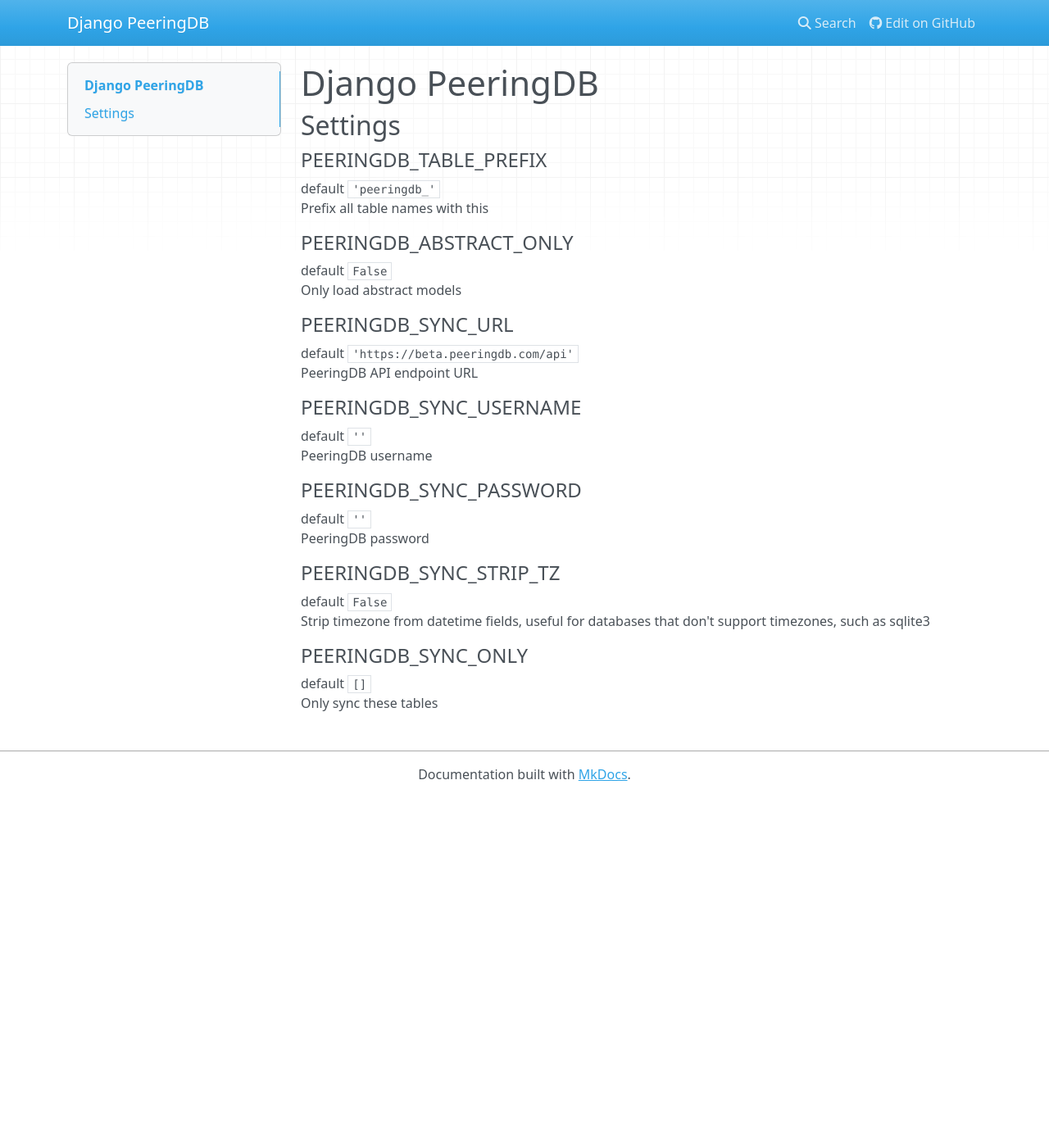
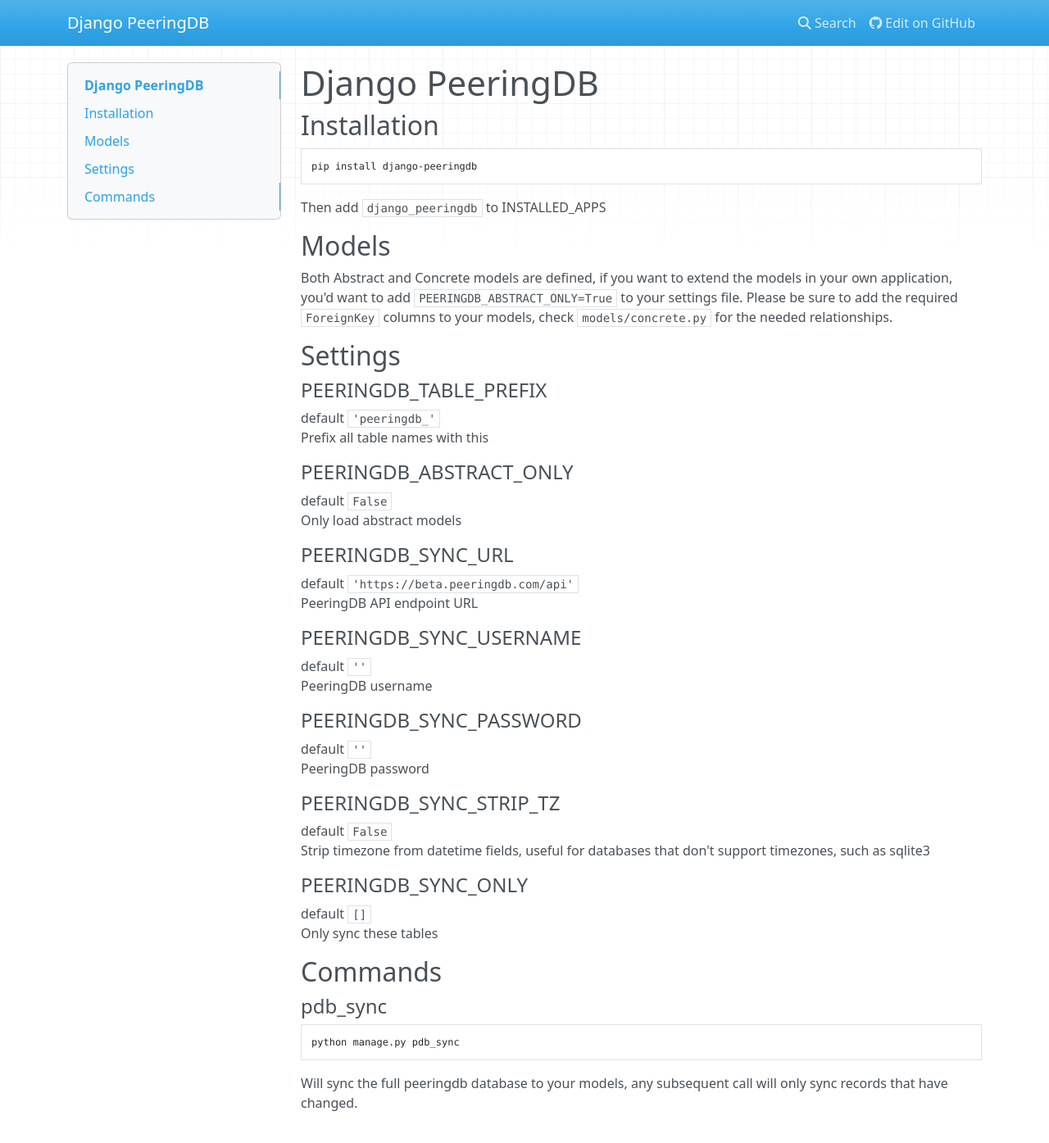
Before and after one commit to peeringdb/django-peeringdb, an MkDocs documentation site: the page built from docs/index.md, in a window 1280 px wide and 1400 px high. Shown: the top 1395 px of the window at 82% size. Built offline with MkDocs 1.6.1, drawn with Linux system fonts in a browser that asks for light colours; nearby versions of some CDN libraries; old or Windows-style settings are respelled for this version of MkDocs.

Commit message:
add docs

```diff
--- a/docs/index.md
+++ b/docs/index.md
@@ -1,5 +1,15 @@
 
 # Django PeeringDB
+
+## Installation
+
+    pip install django-peeringdb
+
+Then add `django_peeringdb` to INSTALLED_APPS
+
+## Models
+Both Abstract and Concrete models are defined, if you want to extend the models in your own application, you'd want to add `PEERINGDB_ABSTRACT_ONLY=True` to your settings file. Please be sure to add the required `ForeignKey` columns to your models, check `models/concrete.py` for the needed relationships.
+
 
 ## Settings
 
@@ -30,3 +40,10 @@
 #### PEERINGDB_SYNC_ONLY
 default `[]`
 Only sync these tables
+
+## Commands
+
+#### pdb_sync
+    python manage.py pdb_sync
+
+Will sync the full peeringdb database to your models, any subsequent call will only sync records that have changed.
```
